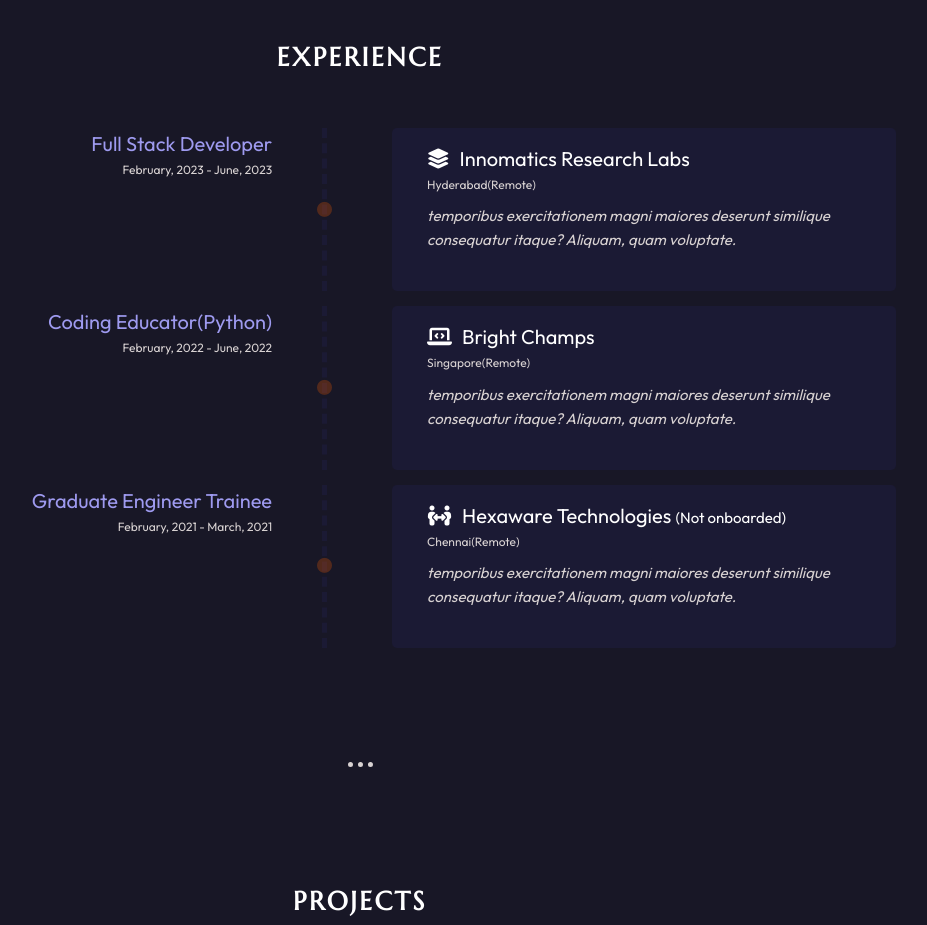
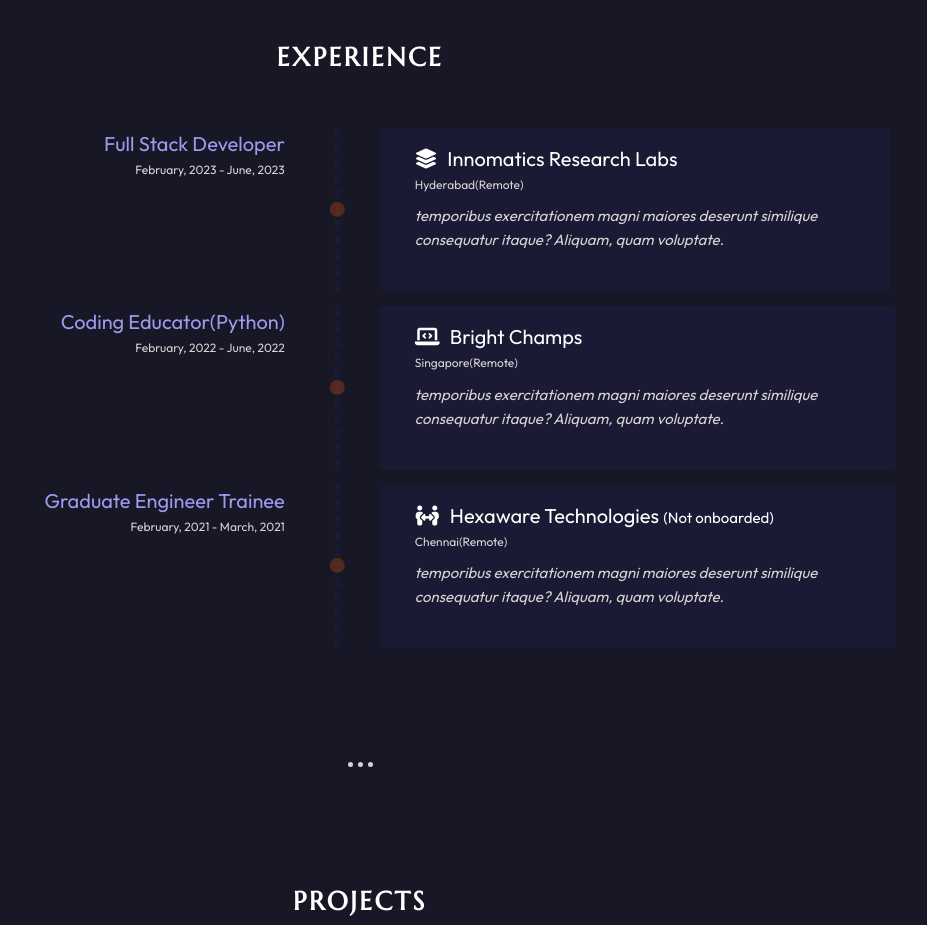
Before and after one commit to mr-selviraja/portfolio, a website: page index.html in a window 1280 px wide. Shown: the part 1500-2425 px from the top of the page, without its empty margins (280-1207 px from the left). Drawn offline with Linux system fonts and the light colour scheme.

Commit message:
Tweeked the Experience section a bit

```diff
--- a/sass/components/_experience.scss
+++ b/sass/components/_experience.scss
@@ -35,7 +35,7 @@
             padding: 1.5rem 3.5rem;
 
             width: calc(calc(100% / 2) - .75rem);
-            margin-left: 5rem;
+            margin-left: 2.5rem;
 
             &--name {
                 display: flex;
```
Also changed, not shown: styles.css.
